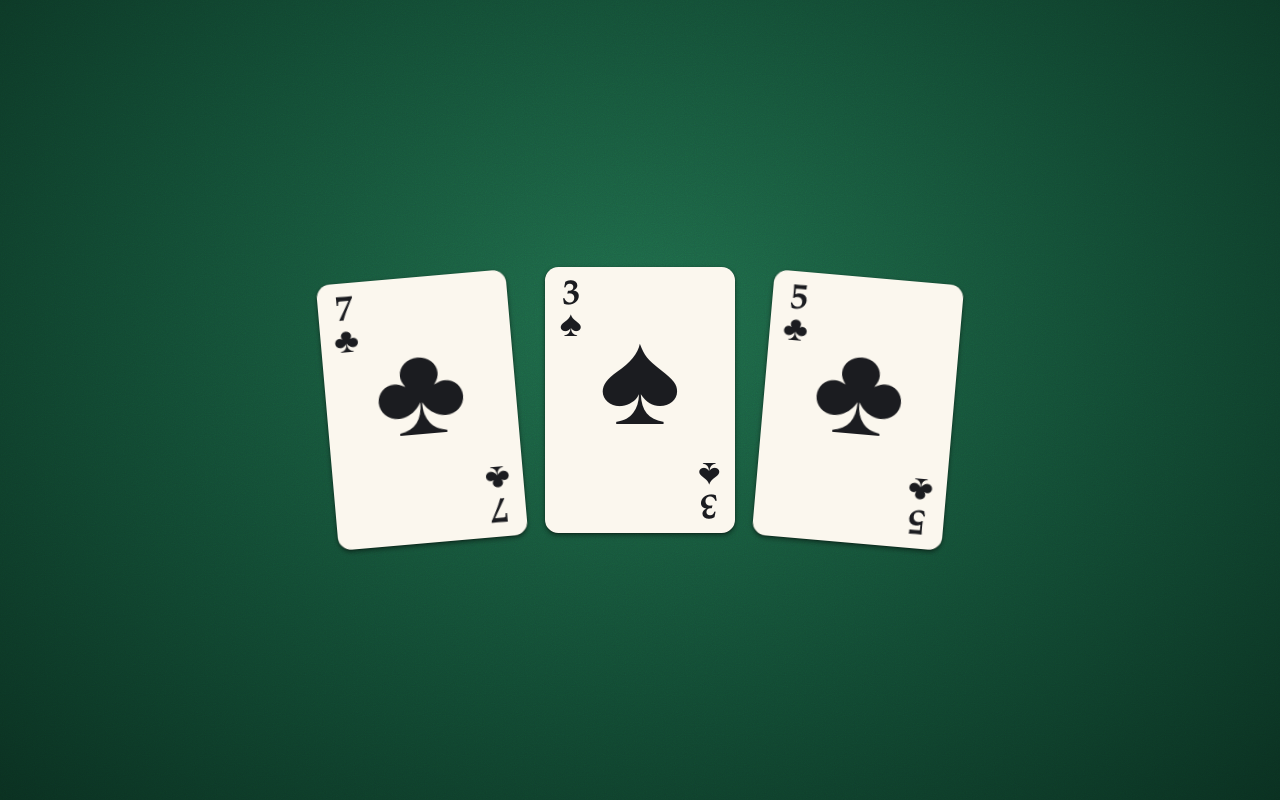
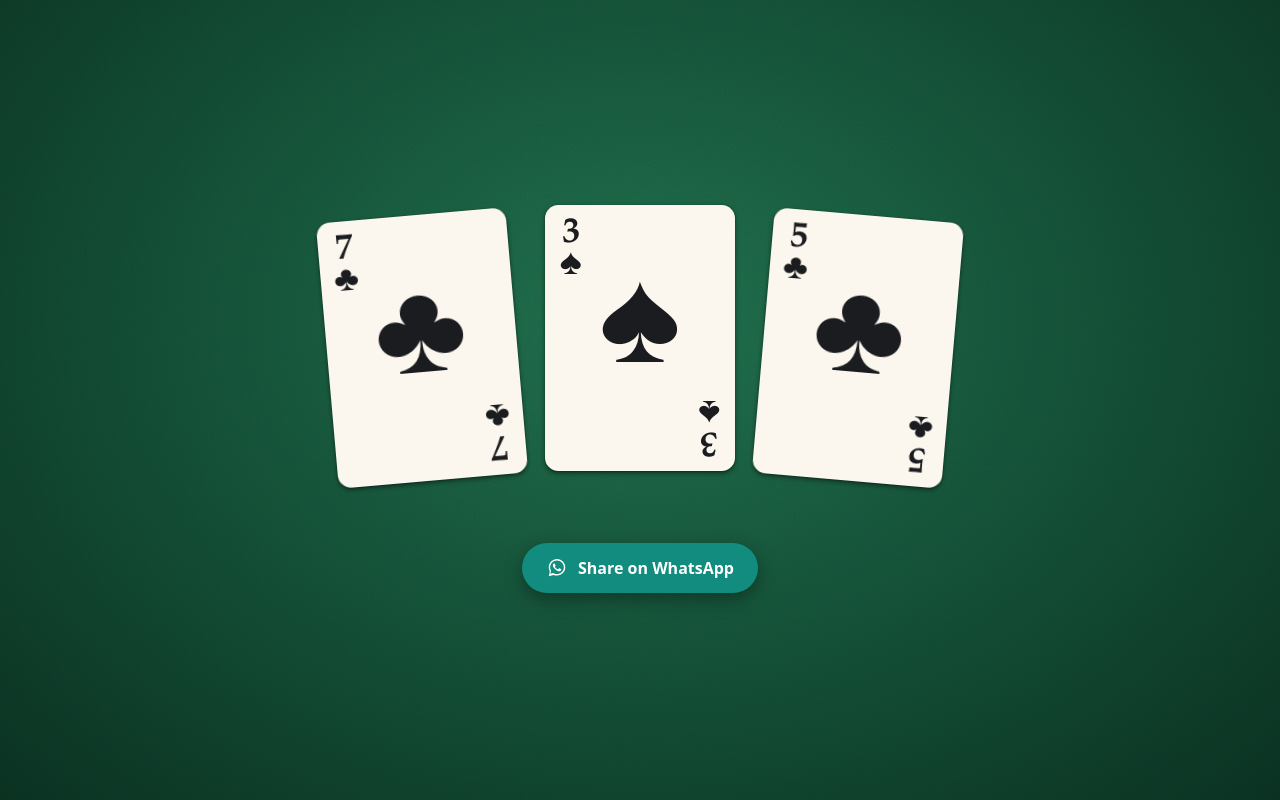
Before and after one commit to Taranathpoudel/3patti, a plain HTML site: page index.html in a window 1280 px wide. Drawn offline with Linux system fonts and the light colour scheme.

Commit message:
Add files via upload

```diff
--- a/index.html
+++ b/index.html
@@ -9,6 +9,11 @@
 </head>
 <body>
   <main id="hand" class="hand" aria-label="Your three cards"></main>
+  <button id="share" class="share" type="button">
+    <svg viewBox="0 0 32 32" width="22" height="22" aria-hidden="true" fill="currentColor"><path d="M16.03 3C9.4 3 4.02 8.37 4.02 15c0 2.12.55 4.18 1.6 6L4 28l7.17-1.88A12 12 0 0 0 16.03 27C22.66 27 28.03 21.63 28.03 15S22.66 3 16.03 3Zm0 21.9c-1.8 0-3.56-.49-5.1-1.4l-.37-.22-4.25 1.11 1.13-4.14-.24-.38A9.87 9.87 0 0 1 6.1 15c0-5.46 4.45-9.9 9.93-9.9 5.47 0 9.92 4.44 9.92 9.9 0 5.46-4.45 9.9-9.92 9.9Zm5.44-7.4c-.3-.15-1.77-.87-2.04-.97-.27-.1-.47-.15-.67.15-.2.3-.77.97-.94 1.17-.17.2-.35.22-.65.07-.3-.15-1.26-.46-2.4-1.47-.89-.79-1.49-1.76-1.66-2.06-.17-.3-.02-.46.13-.6.13-.13.3-.35.45-.52.15-.17.2-.3.3-.5.1-.2.05-.37-.02-.52-.07-.15-.67-1.62-.92-2.22-.24-.58-.49-.5-.67-.51h-.57c-.2 0-.52.07-.8.37-.27.3-1.04 1.02-1.04 2.48 0 1.46 1.07 2.88 1.22 3.08.15.2 2.1 3.2 5.08 4.49.71.31 1.26.49 1.7.63.71.23 1.36.2 1.87.12.57-.08 1.77-.72 2.02-1.42.25-.7.25-1.3.17-1.42-.07-.13-.27-.2-.57-.35Z"/></svg>
+    <span>Share on WhatsApp</span>
+  </button>
+  <p id="note" class="note" role="status" aria-live="polite"></p>
   <script src="script.js"></script>
 </body>
 </html>
--- a/script.js
+++ b/script.js
@@ -67,4 +67,120 @@
 
   const hand = document.getElementById("hand");
   dealt.forEach((card, i) => hand.append(buildCard(card, i)));
+
+  // ---------- Share as image (WhatsApp) ----------
+  const FONT = '"Iowan Old Style","Palatino Linotype",Palatino,Georgia,serif';
+
+  function roundRect(ctx, x, y, w, h, r) {
+    ctx.beginPath();
+    ctx.moveTo(x + r, y);
+    ctx.arcTo(x + w, y, x + w, y + h, r);
+    ctx.arcTo(x + w, y + h, x, y + h, r);
+    ctx.arcTo(x, y + h, x, y, r);
+    ctx.arcTo(x, y, x + w, y, r);
+    ctx.closePath();
+  }
+
+  function drawHandImage() {
+    const W = 1080, H = 660, cw = 300, ch = 420, gap = 40;
+    const canvas = document.createElement("canvas");
+    canvas.width = W;
+    canvas.height = H;
+    const ctx = canvas.getContext("2d");
+
+    const bg = ctx.createRadialGradient(W / 2, H * 0.4, 40, W / 2, H * 0.4, W * 0.7);
+    bg.addColorStop(0, "#1f6b4a");
+    bg.addColorStop(0.55, "#124a33");
+    bg.addColorStop(1, "#0a2f20");
+    ctx.fillStyle = bg;
+    ctx.fillRect(0, 0, W, H);
+
+    const tilts = [-5, 0, 5];
+    const lifts = [10, 0, 10];
+    const startX = (W - (3 * cw + 2 * gap)) / 2;
+
+    dealt.forEach((card, i) => {
+      ctx.save();
+      ctx.translate(startX + i * (cw + gap) + cw / 2, H / 2 + lifts[i]);
+      ctx.rotate((tilts[i] * Math.PI) / 180);
+
+      ctx.shadowColor = "rgba(0,0,0,0.45)";
+      ctx.shadowBlur = 30;
+      ctx.shadowOffsetY = 10;
+      ctx.fillStyle = "#fbf7ee";
+      roundRect(ctx, -cw / 2, -ch / 2, cw, ch, 21);
+      ctx.fill();
+      ctx.shadowColor = "transparent";
+
+      ctx.fillStyle = card.suit.red ? "#b4232c" : "#1b1c20";
+      ctx.textAlign = "center";
+      ctx.textBaseline = "middle";
+
+      ctx.font = (card.rank === "A" ? 216 : 168) + "px " + FONT;
+      ctx.fillText(card.suit.symbol, 0, 6);
+
+      const corner = () => {
+        ctx.font = "bold 57px " + FONT;
+        ctx.fillText(card.rank, 0, 0);
+        ctx.font = "bold 45px " + FONT;
+        ctx.fillText(card.suit.symbol, 0, 52);
+      };
+      ctx.save();
+      ctx.translate(-cw / 2 + 48, -ch / 2 + 48);
+      corner();
+      ctx.restore();
+      ctx.save();
+      ctx.translate(cw / 2 - 48, ch / 2 - 48);
+      ctx.rotate(Math.PI);
+      corner();
+      ctx.restore();
+
+      ctx.restore();
+    });
+    return canvas;
+  }
+
+  const filePromise = new Promise((resolve) => {
+    drawHandImage().toBlob(
+      (blob) => resolve(blob ? new File([blob], "teen-patti-hand.png", { type: "image/png" }) : null),
+      "image/png"
+    );
+  });
+
+  const shareBtn = document.getElementById("share");
+  const note = document.getElementById("note");
+  const message = "My Teen Patti hand";
+
+  shareBtn.addEventListener("click", async () => {
+    note.textContent = "";
+    const file = await filePromise;
+    if (!file) {
+      note.textContent = "Could not create the image. Please refresh and try again.";
+      return;
+    }
+
+    // Phones: opens the share sheet with the image, pick WhatsApp
+    if (navigator.canShare && navigator.canShare({ files: [file] })) {
+      try {
+        await navigator.share({ files: [file], text: message });
+      } catch (err) {
+        if (err && err.name !== "AbortError") {
+          note.textContent = "Sharing failed. Please try again.";
+        }
+      }
+      return;
+    }
+
+    // Desktop fallback: open WhatsApp and save the image to attach
+    window.open("https://wa.me/?text=" + encodeURIComponent(message), "_blank", "noopener");
+    const url = URL.createObjectURL(file);
+    const a = document.createElement("a");
+    a.href = url;
+    a.download = file.name;
+    document.body.appendChild(a);
+    a.click();
+    a.remove();
+    setTimeout(() => URL.revokeObjectURL(url), 5000);
+    note.textContent = "Image saved. Attach it in the WhatsApp chat.";
+  });
 })();
--- a/style.css
+++ b/style.css
@@ -14,8 +14,11 @@
 html, body { height: 100%; }
 
 body {
-  display: grid;
-  place-items: center;
+  display: flex;
+  flex-direction: column;
+  align-items: center;
+  justify-content: center;
+  gap: 5vh;
   overflow: hidden;
   background: radial-gradient(ellipse at 50% 40%, var(--felt-1) 0%, var(--felt-2) 55%, var(--felt-3) 100%);
   font-family: "Iowan Old Style", "Palatino Linotype", Palatino, Georgia, serif;
@@ -117,6 +120,40 @@ body::before {
 
 .pip.ace { font-size: 72cqw; }
 
+.share {
+  display: inline-flex;
+  align-items: center;
+  gap: 10px;
+  padding: 14px 24px;
+  border: 0;
+  border-radius: 999px;
+  background: #128c7e;
+  color: #fff;
+  font: 600 1rem/1 system-ui, -apple-system, "Segoe UI", Roboto, sans-serif;
+  cursor: pointer;
+  box-shadow: 0 6px 18px rgba(0, 0, 0, 0.35);
+  animation: appear 0.5s ease both;
+  animation-delay: 2.1s;
+}
+
+.share:hover { background: #0f7a6e; }
+.share:active { transform: translateY(1px); }
+.share:focus-visible { outline: 3px solid var(--ivory); outline-offset: 3px; }
+
+.note {
+  min-height: 1.2em;
+  margin-top: -3vh;
+  color: var(--ivory);
+  font: 0.9rem/1.3 system-ui, -apple-system, "Segoe UI", Roboto, sans-serif;
+  text-align: center;
+  padding: 0 6vw;
+}
+
+@keyframes appear {
+  from { opacity: 0; transform: translateY(8px); }
+  to   { opacity: 1; transform: translateY(0); }
+}
+
 @keyframes deal {
   from { transform: translateY(-70vh) rotate(-24deg); opacity: 0; }
   to   { transform: translateY(var(--lift)) rotate(var(--tilt)); opacity: 1; }
@@ -128,5 +165,5 @@ body::before {
 }
 
 @media (prefers-reduced-motion: reduce) {
-  .card, .inner { animation: none; }
+  .card, .inner, .share { animation: none; }
 }
```
